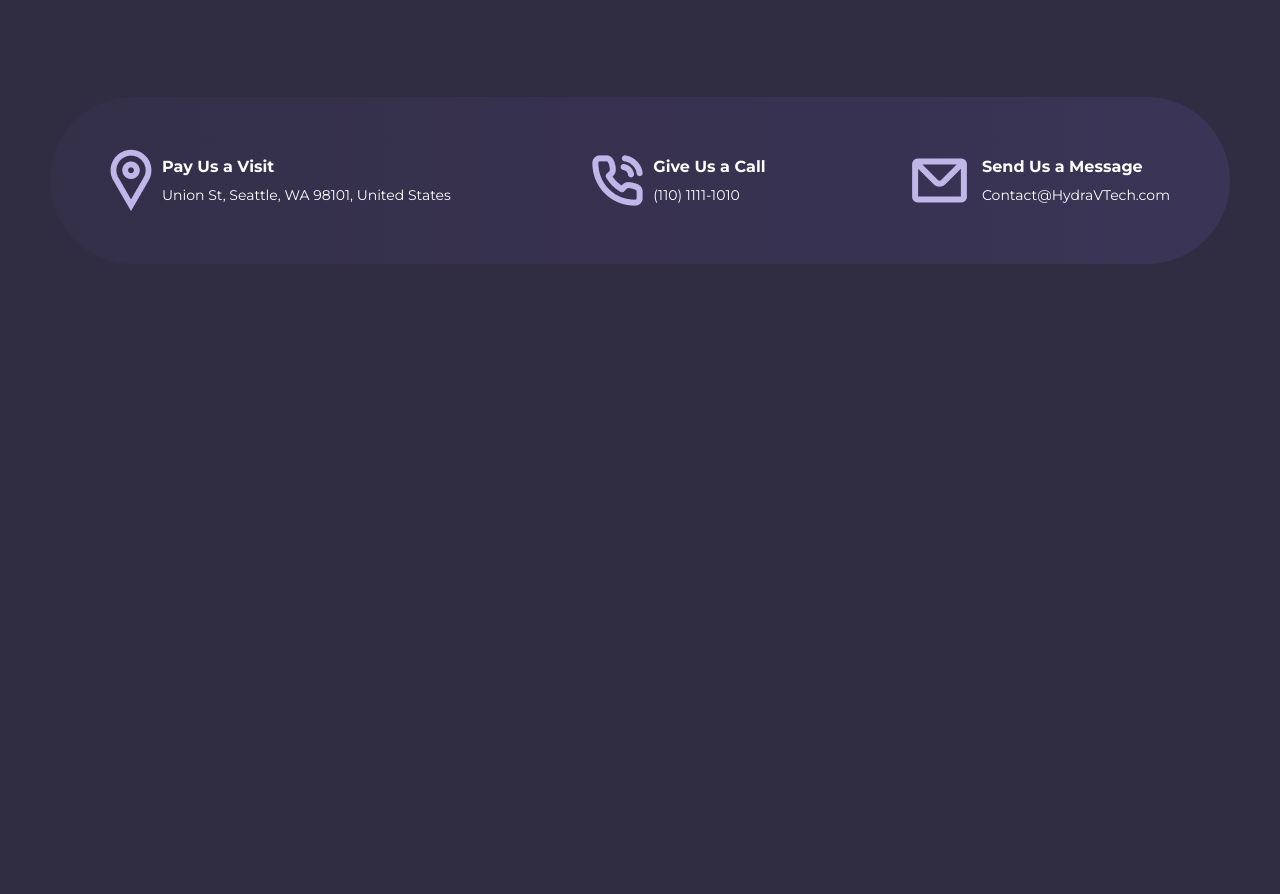
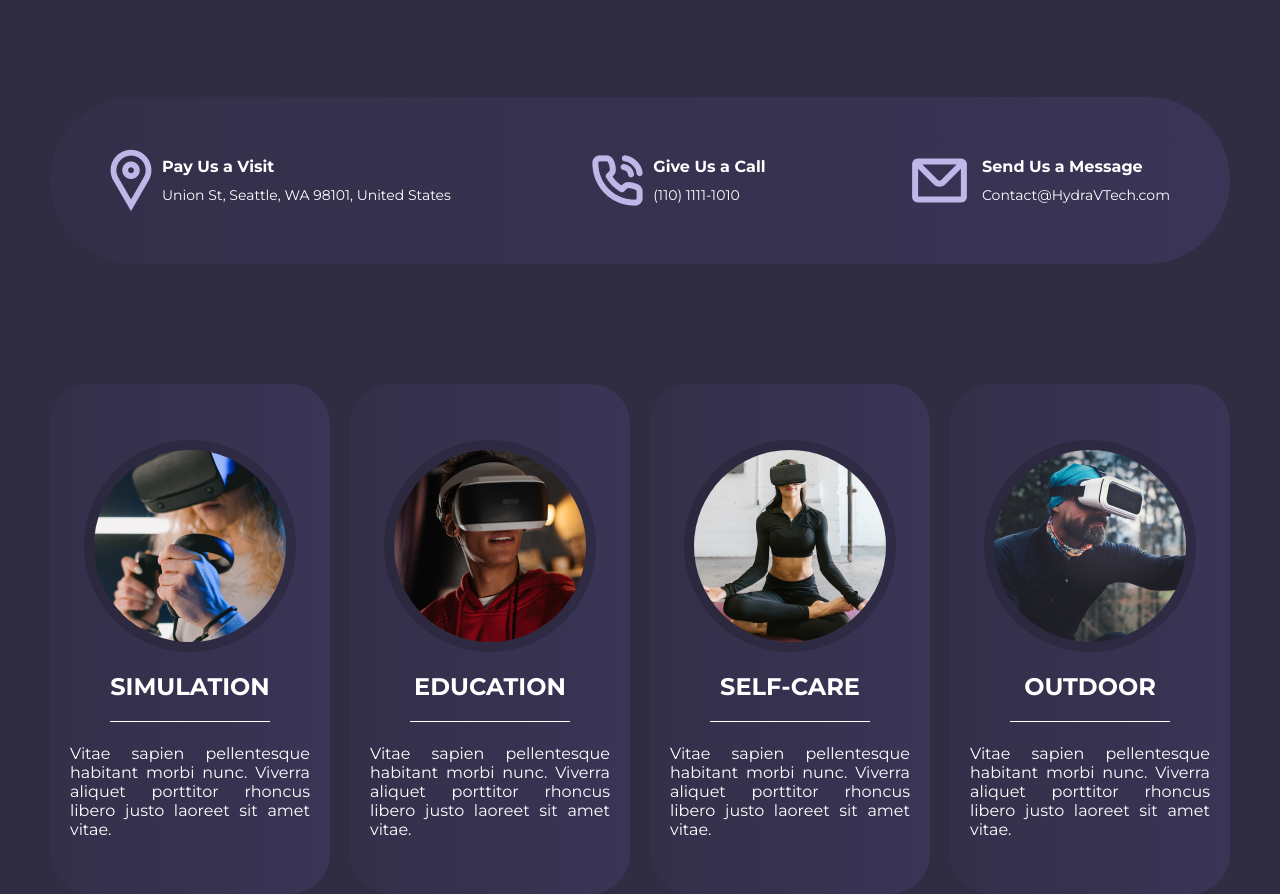
Before and after one commit to FigueiredoTiago/Hydra-LandingPage, a plain HTML site: page index.html in a window 1280 px wide. Shown: the part 624-1518 px from the top of the page. Before the commit the page ends 908 px from the top, so only its background shows below. Drawn offline with Linux system fonts and the light colour scheme.

Commit message:
Cards adicionados

```diff
--- a/index.html
+++ b/index.html
@@ -118,6 +118,55 @@
     </section>
 
 
+    <section class="container card">
+
+        <div class="grid-3 card-item">
+
+            <img src="assets/card1.png">
+
+            <h2>SIMULATION</h2>
+
+            <p>Vitae sapien pellentesque habitant morbi
+                nunc. Viverra aliquet porttitor rhoncus
+                libero justo laoreet sit amet vitae.</p>
+        </div>
+
+        <div class="grid-3 card-item">
+
+            <img src="assets/card2.png">
+
+            <h2>EDUCATION</h2>
+
+            <p>Vitae sapien pellentesque habitant morbi
+                nunc. Viverra aliquet porttitor rhoncus
+                libero justo laoreet sit amet vitae.</p>
+        </div>
+
+        <div class="grid-3 card-item">
+
+            <img src="assets/card3.png">
+
+            <h2>SELF-CARE</h2>
+
+            <p>Vitae sapien pellentesque habitant morbi
+                nunc. Viverra aliquet porttitor rhoncus
+                libero justo laoreet sit amet vitae.</p>
+        </div>
+
+        <div class="grid-3 card-item">
+
+            <img src="assets/card4.png">
+
+            <h2>OUTDOOR</h2>
+
+            <p>Vitae sapien pellentesque habitant morbi
+                nunc. Viverra aliquet porttitor rhoncus
+                libero justo laoreet sit amet vitae.</p>
+        </div>
+
+    </section>
+
+
 
 
 
--- a/sass/_card.scss
+++ b/sass/_card.scss
@@ -0,0 +1,36 @@
+.card {
+  margin-top: 100px;
+
+}
+
+.card-item {
+  text-align: center;
+  background: linear-gradient(to right, #342f49, #3a3456);
+  min-height: 510px;
+  display:flex;
+  justify-content: center;
+  align-items: center;
+  flex-direction: column;
+  color: white;
+  border-radius: 40px;
+  padding: 0 20px;
+  img {
+    border-radius: 50%;
+    margin-bottom: 20px;
+    border: 1rem solid #0e0e0e34;
+  }
+
+  h2 {
+    font-size: 2.4rem;
+    font-weight:bold;
+    width: 16rem;
+    padding-bottom: 2rem;
+    border-bottom: 1px solid #fff;
+  }
+
+  p {
+    text-align: justify;
+    max-width: 250px;
+    margin-top: 2.2rem;
+  }
+}
```
Also changed, not shown: assets/card1.png (added), assets/card2.png (added), assets/card3.png (added), assets/card4.png (added), public/css/styles.css, public/css/styles.min.css, 2 other files. Lines whose indentation alone changed are shown as unchanged.
